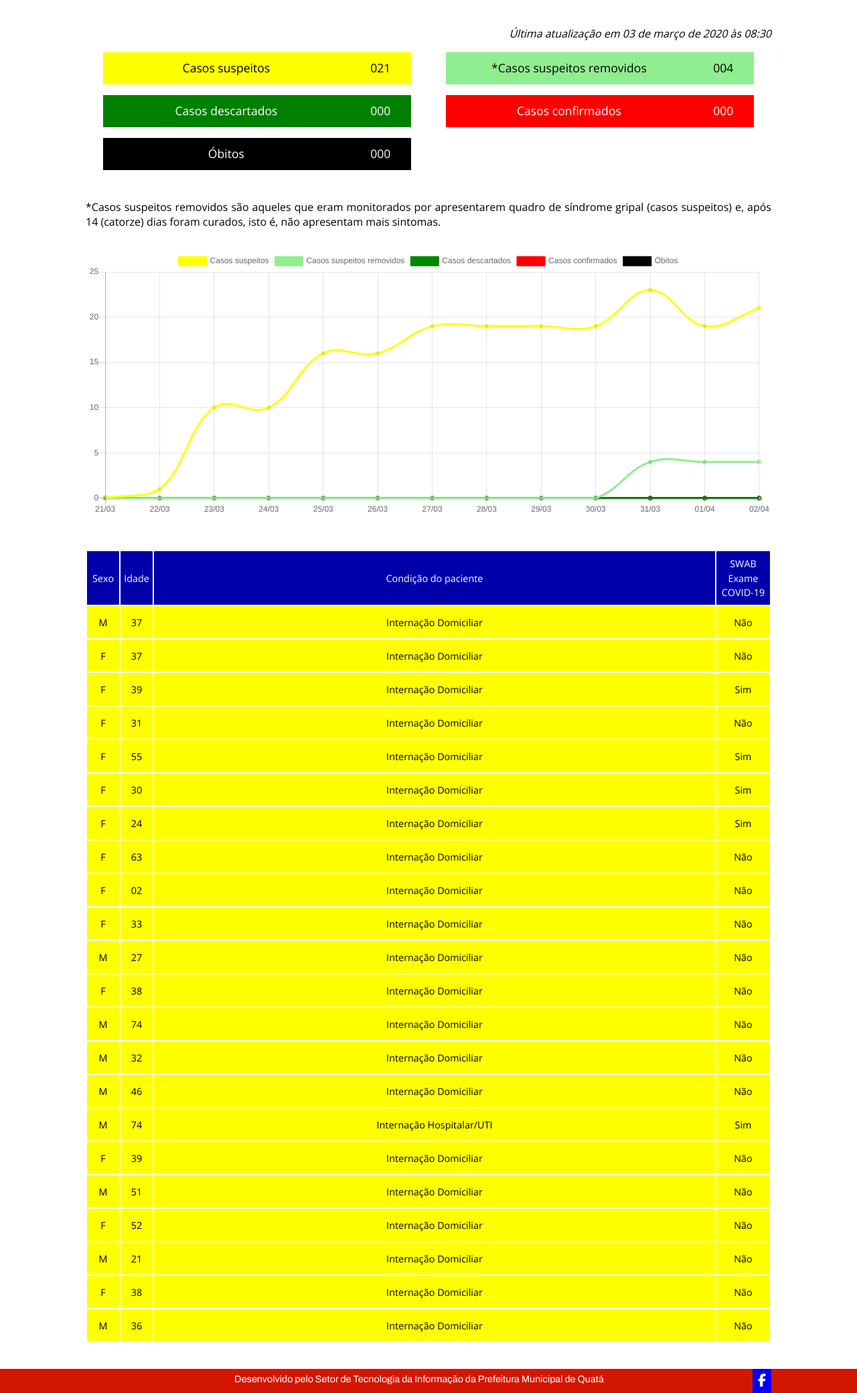
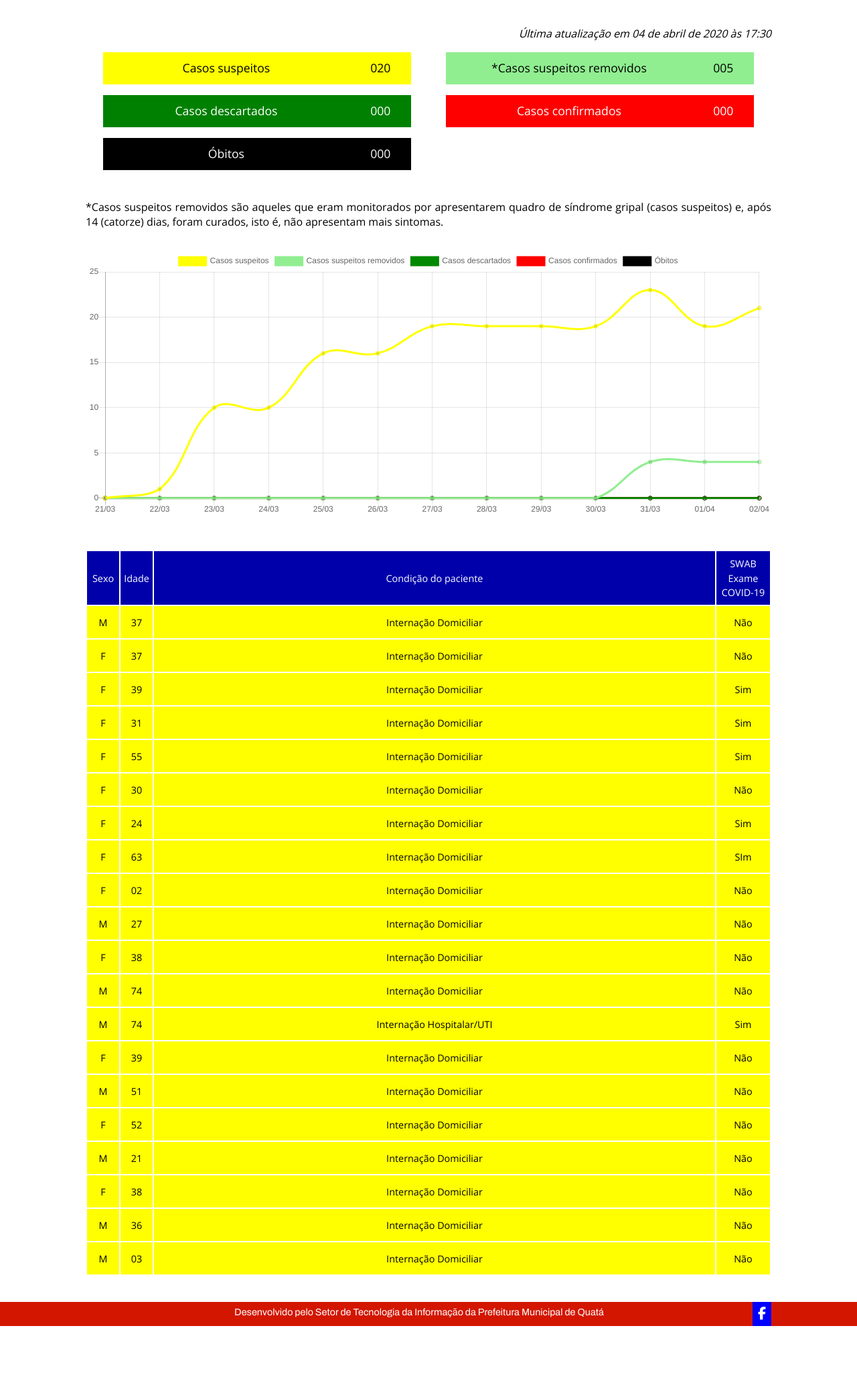
Before and after one commit to rafaelssantos/coronavirus, a PHP site: page / in a window 1280 px wide. Shown: the part 184-2264 px from the top of the page at 67% size. After the commit the page ends 2164 px from the top, so only its background shows below. Run offline with PHP 8.4, Linux system fonts and the light colour scheme; some libraries are stand-ins or nearby versions.

Commit message:
+ Correções de texto + Atualização de casos

```diff
--- a/index.php
+++ b/index.php
@@ -45,15 +45,15 @@ $contact_url = BASE_URL_DIR . "contato.php";
 
 	<div class='content'>
 		<div class='update-panel-container'>
-			<span>Última atualização em 03 de março de 2020 às 08:30</span>
+			<span>Última atualização em 04 de abril de 2020 às 17:30</span>
 		</div>
 
 		<div class='cases-panel-container'>
 			<div class='cases-label-container' id='label-suspeitos'>
-				<span class='cases-label'>Casos suspeitos</span><span class='cases-counter'>021</span>
+				<span class='cases-label'>Casos suspeitos</span><span class='cases-counter'>020</span>
 			</div>
 			<div class='cases-label-container' id='label-suspeitos-curados'>
-				<span class='cases-label'>*Casos suspeitos removidos</span><span class='cases-counter'>004</span>
+				<span class='cases-label'>*Casos suspeitos removidos</span><span class='cases-counter'>005</span>
 			</div>
 			<div class='cases-label-container' id='label-descartados'>
 				<span class='cases-label'>Casos descartados</span><span class='cases-counter'>000</span>
@@ -67,7 +67,7 @@ $contact_url = BASE_URL_DIR . "contato.php";
 		</div>
 
 		<p>
-		*Casos suspeitos removidos são aqueles que eram monitorados por apresentarem quadro de síndrome gripal (casos suspeitos) e, após 14 (catorze) dias foram curados, isto é, não apresentam mais sintomas.
+		*Casos suspeitos removidos são aqueles que eram monitorados por apresentarem quadro de síndrome gripal (casos suspeitos) e, após 14 (catorze) dias, foram curados, isto é, não apresentam mais sintomas.
 		<p>
 
 		<div class='chart-panel-container'>
@@ -104,7 +104,7 @@ $contact_url = BASE_URL_DIR . "contato.php";
 				<span class='table-cell table-cell-0'><span>F</span></span>
 				<span class='table-cell table-cell-1'><span>31</span></span>
 				<span class='table-cell table-cell-2'><span>Internação Domiciliar</span></span>
-				<span class='table-cell table-cell-3'><span>Não</span></span>
+				<span class='table-cell table-cell-3'><span>Sim</span></span>
 			</div>
 			<div class='cases-table-content status-suspeito'>
 				<span class='table-cell table-cell-0'><span>F</span></span>
@@ -117,7 +117,7 @@ $contact_url = BASE_URL_DIR . "contato.php";
 				<span class='table-cell table-cell-0'><span>F</span></span>
 				<span class='table-cell table-cell-1'><span>30</span></span>
 				<span class='table-cell table-cell-2'><span>Internação Domiciliar</span></span>
-				<span class='table-cell table-cell-3'><span>Sim</span></span>
+				<span class='table-cell table-cell-3'><span>Não</span></span>
 			</div>
 			<div class='cases-table-content status-suspeito'>
 				<span class='table-cell table-cell-0'><span>F</span></span>
@@ -129,17 +129,11 @@ $contact_url = BASE_URL_DIR . "contato.php";
 				<span class='table-cell table-cell-0'><span>F</span></span>
 				<span class='table-cell table-cell-1'><span>63</span></span>
 				<span class='table-cell table-cell-2'><span>Internação Domiciliar</span></span>
-				<span class='table-cell table-cell-3'><span>Não</span></span>
+				<span class='table-cell table-cell-3'><span>SIm</span></span>
 			</div>
 			<div class='cases-table-content status-suspeito'>
 				<span class='table-cell table-cell-0'><span>F</span></span>
 				<span class='table-cell table-cell-1'><span>02</span></span>
-				<span class='table-cell table-cell-2'><span>Internação Domiciliar</span></span>
-				<span class='table-cell table-cell-3'><span>Não</span></span>
-			</div>
-			<div class='cases-table-content status-suspeito'>
-				<span class='table-cell table-cell-0'><span>F</span></span>
-				<span class='table-cell table-cell-1'><span>33</span></span>
 				<span class='table-cell table-cell-2'><span>Internação Domiciliar</span></span>
 				<span class='table-cell table-cell-3'><span>Não</span></span>
 			</div>
@@ -159,18 +153,6 @@ $contact_url = BASE_URL_DIR . "contato.php";
 			<div class='cases-table-content status-suspeito'>
 				<span class='table-cell table-cell-0'><span>M</span></span>
 				<span class='table-cell table-cell-1'><span>74</span></span>
-				<span class='table-cell table-cell-2'><span>Internação Domiciliar</span></span>
-				<span class='table-cell table-cell-3'><span>Não</span></span>
-			</div>
-			<div class='cases-table-content status-suspeito'>
-				<span class='table-cell table-cell-0'><span>M</span></span>
-				<span class='table-cell table-cell-1'><span>32</span></span>
-				<span class='table-cell table-cell-2'><span>Internação Domiciliar</span></span>
-				<span class='table-cell table-cell-3'><span>Não</span></span>
-			</div>
-			<div class='cases-table-content status-suspeito'>
-				<span class='table-cell table-cell-0'><span>M</span></span>
-				<span class='table-cell table-cell-1'><span>46</span></span>
 				<span class='table-cell table-cell-2'><span>Internação Domiciliar</span></span>
 				<span class='table-cell table-cell-3'><span>Não</span></span>
 			</div>
@@ -216,7 +198,12 @@ $contact_url = BASE_URL_DIR . "contato.php";
 				<span class='table-cell table-cell-2'><span>Internação Domiciliar</span></span>
 				<span class='table-cell table-cell-3'><span>Não</span></span>
 			</div>
-
+			<div class='cases-table-content status-suspeito'>
+				<span class='table-cell table-cell-0'><span>M</span></span>
+				<span class='table-cell table-cell-1'><span>03</span></span>
+				<span class='table-cell table-cell-2'><span>Internação Domiciliar</span></span>
+				<span class='table-cell table-cell-3'><span>Não</span></span>
+			</div>
 		</div>
 	</div>
 
```
